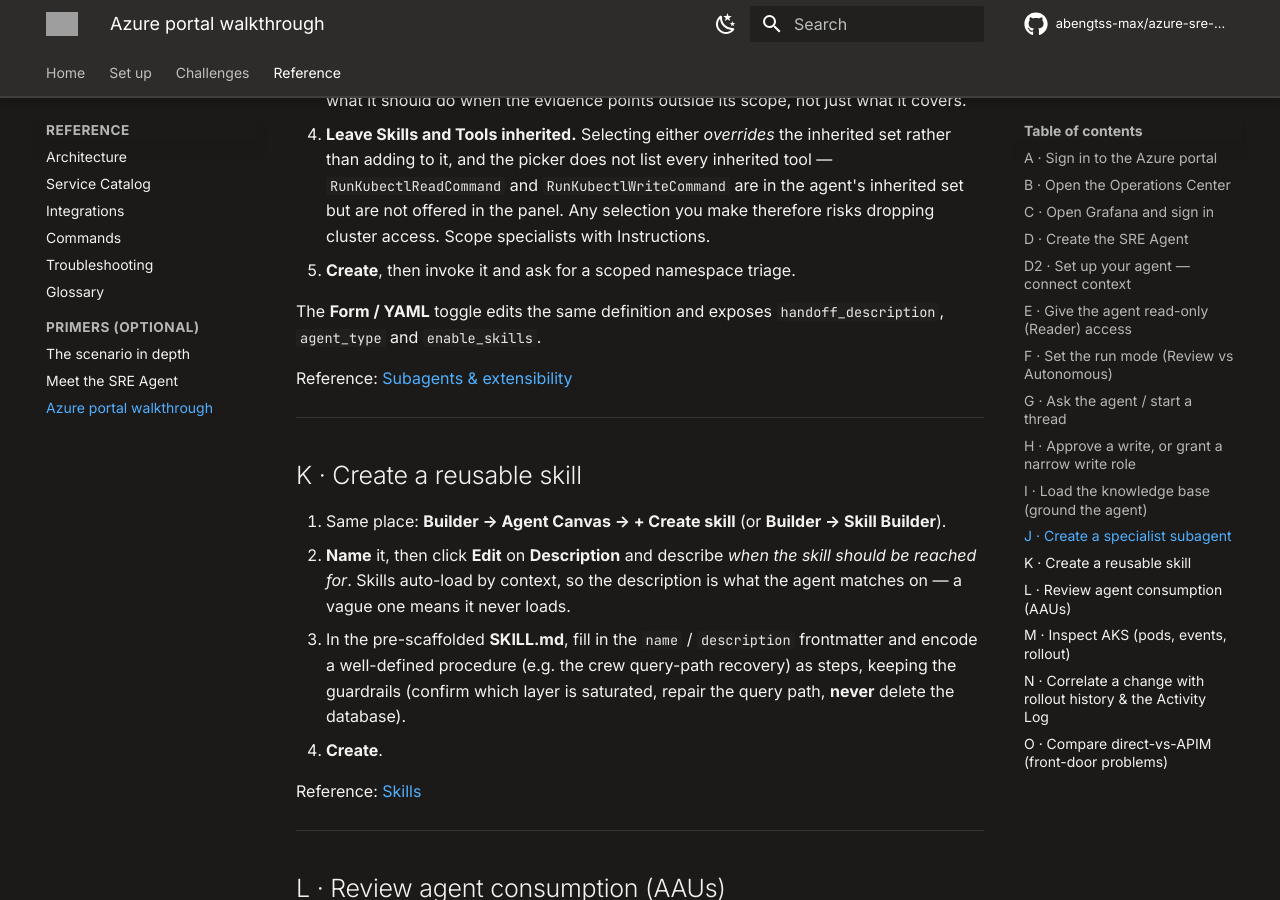
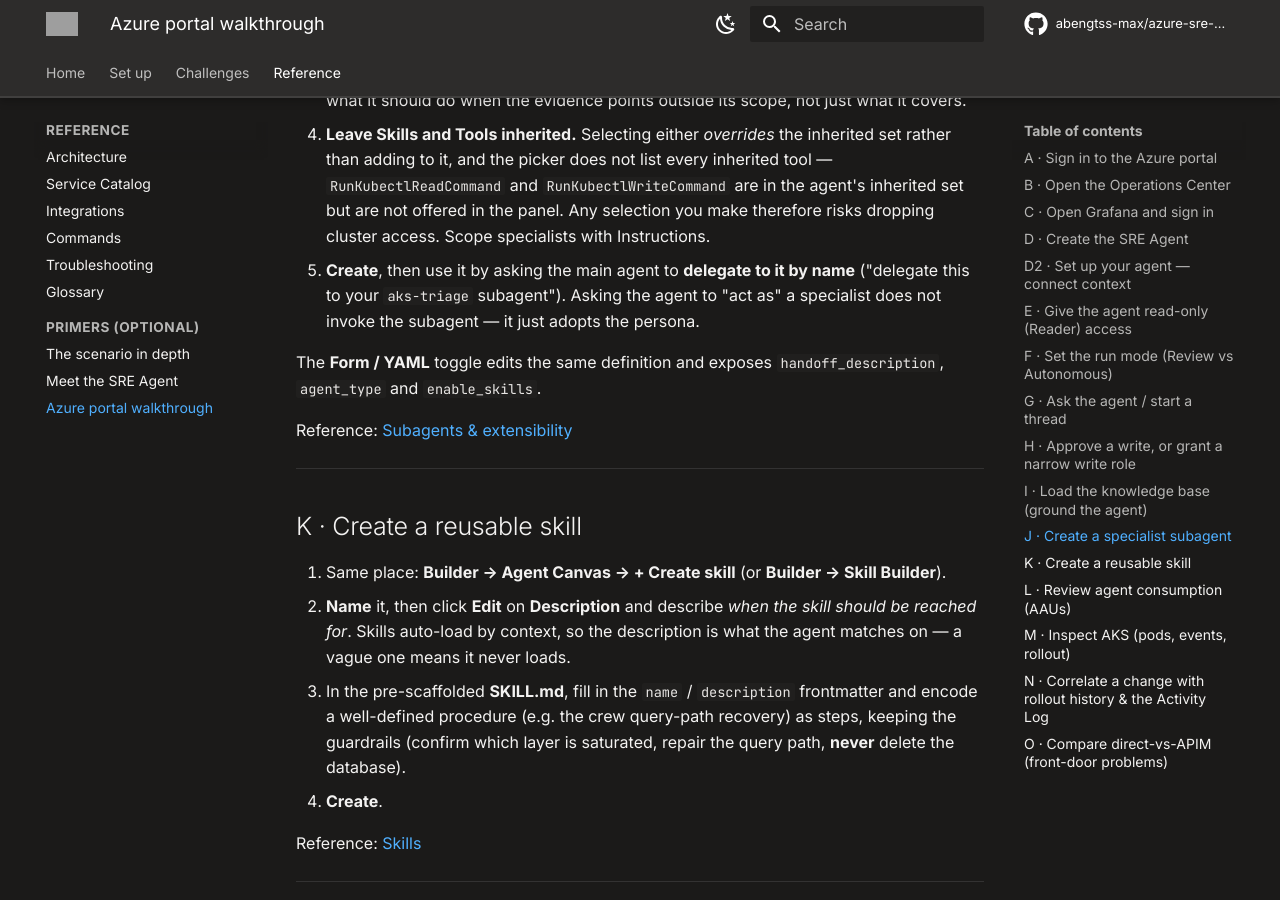
Before and after one commit to abengtss-max/azure-sre-agent-microhack, an MkDocs documentation site: the page built from docs/getting-started/portal-walkthrough.md, in a window 1280 px wide and 900 px high, scrolled down 5102 px. Built offline with MkDocs 1.6.1 and Material for MkDocs 9.7.7, drawn with Linux system fonts in a browser that asks for light colours; comment, search, counter and statistics services are not loaded; grey boxes are pictures that could not be loaded.

Commit message:
publish: sync lab from master (2026-08-15 21:09)

```diff
--- a/docs/getting-started/portal-walkthrough.md
+++ b/docs/getting-started/portal-walkthrough.md
@@ -212,7 +212,9 @@
    the agent's inherited set but are not offered in the panel. Any selection you
    make therefore risks dropping cluster access. Scope specialists with
    Instructions.
-5. **Create**, then invoke it and ask for a scoped namespace triage.
+5. **Create**, then use it by asking the main agent to **delegate to it by name**
+   ("delegate this to your `aks-triage` subagent"). Asking the agent to "act as"
+   a specialist does not invoke the subagent — it just adopts the persona.
 
 The **Form / YAML** toggle edits the same definition and exposes
 `handoff_description`, `agent_type` and `enable_skills`.
```
Also changed, not shown: docs/challenges/05-engineer-the-agent.md (+21 -7 lines), docs/reference/glossary.md (+1 -1 lines).
